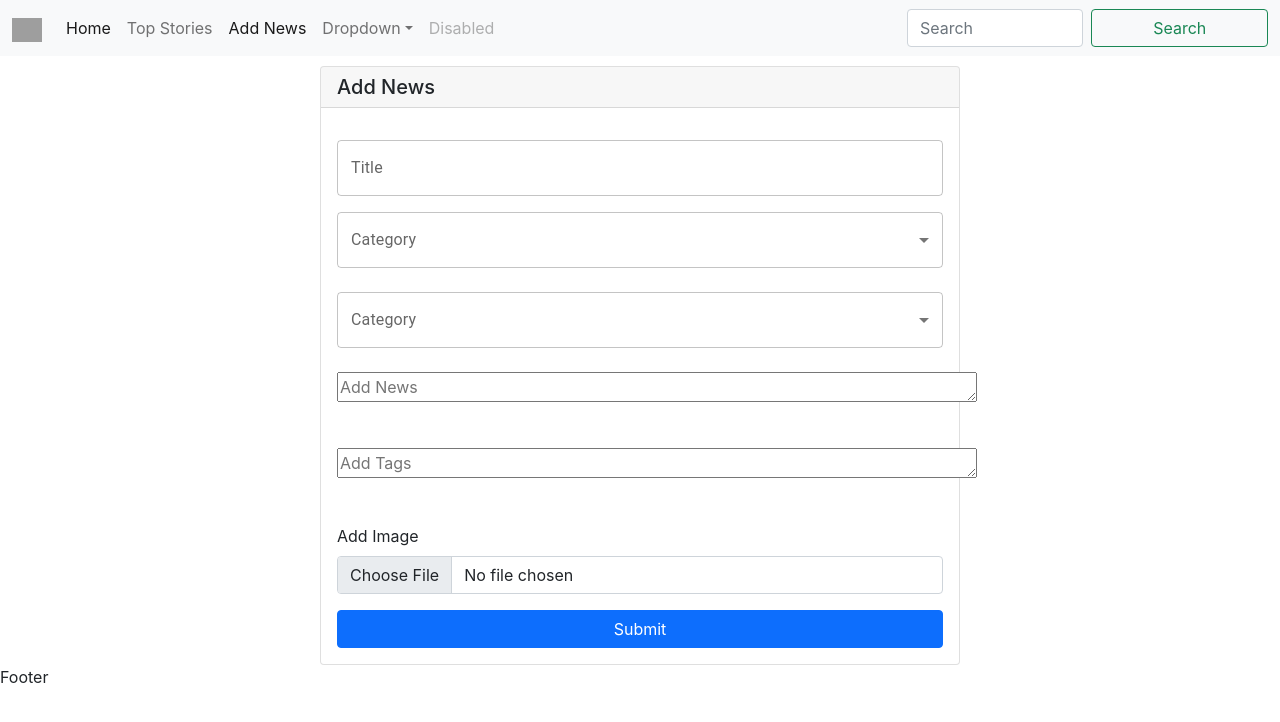
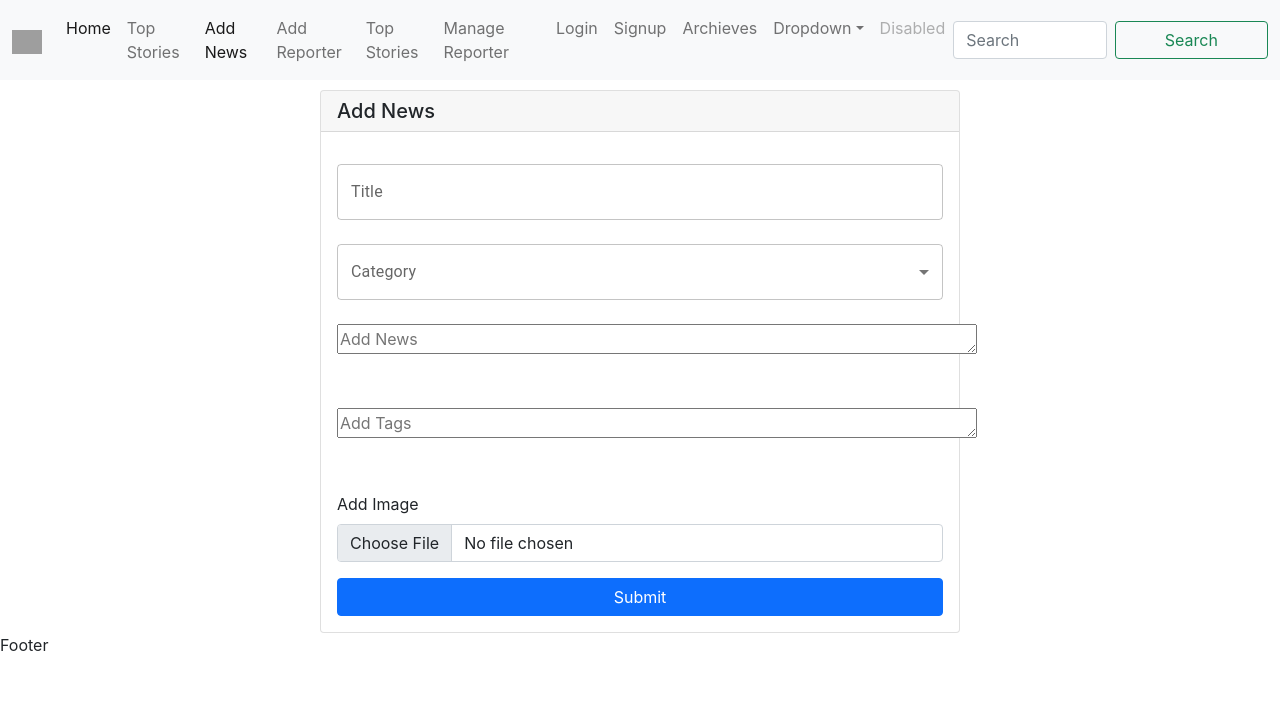
Before and after one commit to ShivangiMishra611/my-mern-code, a React (Create React App) app in the folder OnlineNewsPortal/frontend/: page /reporter/dashboard/addnews in a window 1280 px wide. Shown: the top 722 px of the page. Built offline with nearby package versions, Linux system fonts and the light colour scheme; grey boxes are pictures that could not be loaded.

Commit message:
commit by shivangi

```diff
--- a/OnlineNewsPortal/frontend/src/App.js
+++ b/OnlineNewsPortal/frontend/src/App.js
@@ -1,8 +1,10 @@
 import { BrowserRouter, Route, Routes } from "react-router-dom";
 import "./App.css";
 import Admin from "./components/admin";
-import AddReporter from "./components/admin/addReporter";
+import AddReporter from "./components/admin/addreporter";
 import ManageReporters from "./components/admin/manageReporters";
+
+import ManageNews from "./components/admin/manageNews";
 
 import Main from "./components/main";
 import Login from "./components/main/login";
@@ -49,6 +51,10 @@ function App() {
           <Route element={<Admin />} path="admin">
             <Route element={<ManageReporters />} path="managereporters" />
           </Route>
+
+          <Route element={<Admin />} path="admin">
+            <Route element={<ManageNews />} path="managenews" />
+          </Route>
         </Routes>
       </BrowserRouter>
     </div>
--- a/OnlineNewsPortal/frontend/src/components/admin/header.js
+++ b/OnlineNewsPortal/frontend/src/components/admin/header.js
@@ -1,3 +1,4 @@
+import { NavLink,useNavigate } from "react-router-dom";
 const Header = () => {
     return (
       <div>
@@ -14,32 +15,55 @@ const Header = () => {
           <li className="nav-item">
             <a className="nav-link active" aria-current="page" href="#">Home</a>
           </li>
+
+
           <li className="nav-item">
-        <a className="nav-link active" aria-current="page" href="#">Add news</a>
+              <NavLink className="nav-link" to="/main/topstories">
+               Top Stories
+              </NavLink>
+            </li>
+            <li className="nav-item">
+              <NavLink className="nav-link" to="/reporter/dashboard/addnews">
+               Add News
+              </NavLink>
             </li>
 
             <li className="nav-item">
-      <a className="nav-link active" aria-current="page" href="#">Add reporter</a>
+              <NavLink className="nav-link" to="/admin/addreporter">
+               Add Reporter
+              </NavLink>
             </li>
 
             <li className="nav-item">
-    <a className="nav-link active" aria-current="page" href="#">Manage Reporter</a>
+              <NavLink className="nav-link" to="/main/topstories">
+               Top Stories
+              </NavLink>
             </li>
 
             <li className="nav-item">
-  <a className="nav-link active" aria-current="page" href="#"> TopStories</a>
+              <NavLink className="nav-link" to="/admin/managereporters">
+              Manage Reporter
+              </NavLink>
             </li>
 
             <li className="nav-item">
-<a className="nav-link active" aria-current="page" href="#"> Archieve </a>
+              <NavLink className="nav-link" to="/main/login">
+               Login
+              </NavLink>
             </li>
 
-
-
+            <li className="nav-item">
+              <NavLink className="nav-link" to="/main/signup">
+               Signup
+              </NavLink>
+            </li>
 
             <li className="nav-item">
-          <a className="nav-link" href="#">Link</a>
+              <NavLink className="nav-link" to="/main/archieves">
+              Archieves
+              </NavLink>
             </li>
+
           <li className="nav-item dropdown">
             <a className="nav-link dropdown-toggle" href="#" id="navbarDropdown" role="button" data-bs-toggle="dropdown" aria-expanded="false">
               Dropdown
@@ -51,8 +75,6 @@ const Header = () => {
               <li><a className="dropdown-item" href="#">Something else here</a></li>
             </ul>
           </li>
-
-
           <li className="nav-item">
             <a className="nav-link disabled">Disabled</a>
           </li>
@@ -66,6 +88,11 @@ const Header = () => {
   </nav>
   </div>
   );
+
+
+
+
+
 };
 
 export default Header;
--- /dev/null
+++ b/OnlineNewsPortal/frontend/src/components/admin/manageNews.js
@@ -0,0 +1,94 @@
+import { useEffect, useState } from "react";
+import { Button } from "@mui/material";
+import toast, { Toaster } from "react-hot-toast";
+import app_config from "../../config";
+
+const ManageNews= () => {
+  const [NewsArray, setNewsArray] = useState([]);
+  const [loading, setLoading] = useState(true);
+
+  const url = app_config.api_url;
+
+  const fetchData = () => {
+    fetch(url + "/news/getall")
+      .then((res) => res.json())
+      .then((data) => {
+        console.log(data);
+        setNewsArray(data);
+        setLoading(false);
+      });
+  };
+
+  const deleteNews = (id) => {
+    fetch(url + "/news/delete/" + id, { method: "DELETE" })
+      .then((res) => res.json())
+      .then((data) => {
+        console.log(data);
+        fetchData();
+        toast.success("News Successfully Deleted!!", {
+
+          style: {
+            borderRadius: "10px",
+            background: "#333",
+            color: "#fff",
+          },
+        });
+      });
+  };
+
+  useEffect(() => {
+    fetchData();
+  }, []);
+
+  const displayNews = () => {
+    if (!loading) {
+      return NewsArray.map((news, i) => (
+        <tr key={news._id}>
+          <td>{news.title}</td>
+          <td>{news.summary}</td>
+
+          <td>
+            <img src={url+'/'+news.thumbnail} style={{maxWidth: '100px'}} />
+          </td>
+          <td>
+            {new Date(news.createdAt).toLocaleDateString()} &nbsp;
+            {new Date(news.createdAt).toLocaleTimeString()}
+          </td>
+          <td>
+            <Button
+              variant="contained"
+              color="error"
+              onClick={(e) => deleteNews(news._id)}
+            >
+              <i className="fas fa-trash-alt"></i>Delete
+            </Button>
+          </td>
+        </tr>
+      ));
+    }
+  };
+
+  return (
+    <div className="container">
+      <Toaster position="top-right" reverseOrder={false} />
+      <h1>Manage News</h1>
+
+      <table className="table table-dark">
+        <thead>
+          <tr>
+            <th>title</th>
+            <th>summary</th>
+
+            <th></th>
+
+            <th>Create At</th>
+            <th></th>
+          </tr>
+        </thead>
+        <tbody>{displayNews()}</tbody>
+      </table>
+    </div>
+  );
+};
+
+export default ManageNews;
--- a/OnlineNewsPortal/frontend/src/components/main/header.js
+++ b/OnlineNewsPortal/frontend/src/components/main/header.js
@@ -27,6 +27,43 @@ const Header = () => {
                Add News
               </NavLink>
             </li>
+
+            <li className="nav-item">
+              <NavLink className="nav-link" to="/admin/addreporter">
+               Add Reporter
+              </NavLink>
+            </li>
+
+            <li className="nav-item">
+              <NavLink className="nav-link" to="/main/topstories">
+               Top Stories
+              </NavLink>
+            </li>
+
+            <li className="nav-item">
+              <NavLink className="nav-link" to="/admin/managereporters">
+              Manage Reporter
+              </NavLink>
+            </li>
+
+            <li className="nav-item">
+              <NavLink className="nav-link" to="/main/login">
+               Login
+              </NavLink>
+            </li>
+
+            <li className="nav-item">
+              <NavLink className="nav-link" to="/main/signup">
+               Signup
+              </NavLink>
+            </li>
+
+            <li className="nav-item">
+              <NavLink className="nav-link" to="/main/archieves">
+              Archieves
+              </NavLink>
+            </li>
+
           <li className="nav-item dropdown">
             <a className="nav-link dropdown-toggle" href="#" id="navbarDropdown" role="button" data-bs-toggle="dropdown" aria-expanded="false">
               Dropdown
--- a/OnlineNewsPortal/frontend/src/components/main/topStories.js
+++ b/OnlineNewsPortal/frontend/src/components/main/topStories.js
@@ -43,13 +43,38 @@ const TopStories = () => {
       });
   };
 
+  const refreshData = (filter) => {
+    setLoading(true);
+    fetch(url + "/news/getall")
+      .then((res) => res.json())
+      .then((data) => {
+        console.log(data);
+        applyFilter(data, filter)
+
+      });
+  };
+
+  const applyFilter = (data, filter) => {
+
+    const filteredArray = data.filter( news => {
+      return filter.toLowerCase() == news.category.toLowerCase();
+    } )
+
+    console.log(filteredArray);
+
+    setNewsArray([...filteredArray]);
+    setLoading(false);
+
+
+   };
+
   useEffect(() => {
     fetchData();
   }, []);
 
   const displayCategories = () => {
     return newsCategories.map((category) => (
-      <Button variant="outlined" size="medium">
+      <Button variant="outlined" size="medium" onClick={e => refreshData(category)}>
         {category}
       </Button>
     ));
@@ -95,8 +120,10 @@ const TopStories = () => {
   return (
     <div>
       <header className="stories-header">
+      <h1 className="news-title">Trusted News Tribune</h1>
+      <br></br>
         <Container>
-          <h1 className="news-title">Trusted News Tribune</h1>
+
           <div className="category-header">
             <Box
               sx={{
--- a/OnlineNewsPortal/frontend/src/components/main/topstories.css
+++ b/OnlineNewsPortal/frontend/src/components/main/topstories.css
@@ -1,7 +1,8 @@
 .news-title{
-
+    margin-top: -50px;
     margin-left: 400px;
     color: blue;
+
 }
 .category-header{
     /* background-color: black; */
--- a/OnlineNewsPortal/frontend/src/components/reporter/addNews.js
+++ b/OnlineNewsPortal/frontend/src/components/reporter/addNews.js
@@ -1,5 +1,6 @@
 import "./news.css";
 import { Formik } from "formik";
+import Swal from "sweetalert2";
 import { useState } from "react";
 import app_config from "../../config";
 import {
@@ -7,7 +8,8 @@ import {
   Select,
   InputLabel,
   FormControl,
-  TextField,TextareaAutosize
+  TextField,
+  TextareaAutosize,
 } from "@mui/material";
 
 const AddNews = () => {
@@ -17,9 +19,10 @@ const AddNews = () => {
   // const img1="image1.jpg"
   const newsForm = {
     title: "",
-    summary: "",
+
     category: "",
     subCategory: "",
+    summary: "",
     thumbnail: "",
     tags: "",
   };
@@ -42,10 +45,30 @@ const AddNews = () => {
       headers: {
         "Content-Type": "application/json",
       },
-    }).then((res) => {
+    })
+
+
+    .then((res) =>{
       console.log(res.status);
+      if(res.status ===200)
+      {
+          Swal.fire({
+              icon:"success",
+              title:"success",
+              text:"News Added Successfully",
           });
+
+      }
+      return res.json();
+
+  })
+
+
   };
+
+
+
+
 
   const uploadThumbnail = (e) => {
     console.log("file selected");
@@ -71,10 +94,6 @@ const AddNews = () => {
             <div className="card">
               <h5 className="card-header">Add News</h5>
               <div className="card-body">
-                <div className="mb-3">
-                  {/* <label for="exampleFormControlInput1" className="form-label">
-                    News Title
-                  </label> */}
                 <TextField
                   className="w-100 mt-3"
                   placeholder="Title"
@@ -84,9 +103,30 @@ const AddNews = () => {
                   onChange={handleChange}
                   value={values.title}
                 />
-                </div>
+
+                <br></br>
+                <br></br>
 
                 <FormControl fullWidth>
+                  <InputLabel id="demo-simple-select-label1">Category</InputLabel>
+                  <Select
+                    labelId="demo-simple-select-label1"
+                    id="category"
+                    name="category"
+                    label="Category"
+                    value={values.category}
+
+                    onChange={handleChange}
+                  >
+                    {newsCategories.map((category) => (
+                      <MenuItem value={category}>{category}</MenuItem>
+                    ))}
+                  </Select>
+                </FormControl>
+                <br></br>
+                <br></br>
+
+                {/* <FormControl fullWidth>
                   <InputLabel id="category">Category</InputLabel>
                   <Select
                     labelId="demo-simple-select-label"
@@ -100,24 +140,8 @@ const AddNews = () => {
                     ))}
                   </Select>
                 </FormControl>
-                <br></br><br></br>
-
-
-                <FormControl fullWidth>
-                  <InputLabel id="category">Category</InputLabel>
-                  <Select
-                    labelId="demo-simple-select-label"
-                    id="category"
-                    value={values.category}
-                    label="Category"
-                    onChange={handleChange}
-                  >
-                    {newsCategories.map((category) => (
-                      <MenuItem value={category}>{category}</MenuItem>
-                    ))}
-                  </Select>
-                </FormControl>
-                <br></br><br></br>
+                <br></br>
+                <br></br> */}
 
                 {/* <div className="mb-3">
                   <label for="exampleFormControlInput3" className="form-label">
@@ -137,9 +161,6 @@ const AddNews = () => {
                   </select>
                 </div> */}
 
-                <div className="mb-3">
-
-
                 <TextareaAutosize
                   maxRows={4}
                   id="summary"
@@ -151,10 +172,8 @@ const AddNews = () => {
                   style={{ width: 640 }}
                 />
 
-                </div>
                 <br></br>
-
-                <div className="mb-3">
+                <br></br>
 
                 <TextareaAutosize
                   maxRows={4}
@@ -167,7 +186,7 @@ const AddNews = () => {
                   style={{ width: 640 }}
                 />
 
-                </div>
+                <br></br>
                 <br></br>
 
                 <div className="mb-3">
--- a/OnlineNewsPortal/frontend/src/components/reporter/header.js
+++ b/OnlineNewsPortal/frontend/src/components/reporter/header.js
@@ -27,6 +27,43 @@ const Header = () => {
                Add News
               </NavLink>
             </li>
+
+            <li className="nav-item">
+              <NavLink className="nav-link" to="/admin/addreporter">
+               Add Reporter
+              </NavLink>
+            </li>
+
+            <li className="nav-item">
+              <NavLink className="nav-link" to="/main/topstories">
+               Top Stories
+              </NavLink>
+            </li>
+
+            <li className="nav-item">
+              <NavLink className="nav-link" to="/admin/managereporters">
+              Manage Reporter
+              </NavLink>
+            </li>
+
+            <li className="nav-item">
+              <NavLink className="nav-link" to="/main/login">
+               Login
+              </NavLink>
+            </li>
+
+            <li className="nav-item">
+              <NavLink className="nav-link" to="/main/signup">
+               Signup
+              </NavLink>
+            </li>
+
+            <li className="nav-item">
+              <NavLink className="nav-link" to="/main/archieves">
+              Archieves
+              </NavLink>
+            </li>
+
           <li className="nav-item dropdown">
             <a className="nav-link dropdown-toggle" href="#" id="navbarDropdown" role="button" data-bs-toggle="dropdown" aria-expanded="false">
               Dropdown
@@ -51,6 +88,11 @@ const Header = () => {
   </nav>
   </div>
   );
-  };
 
-  export default Header;
+
+
+
+
+};
+
+export default Header;
```
Also changed, not shown: 2 other files (tests, documents, lock files or other folders). Lines whose indentation alone changed are shown as unchanged.
